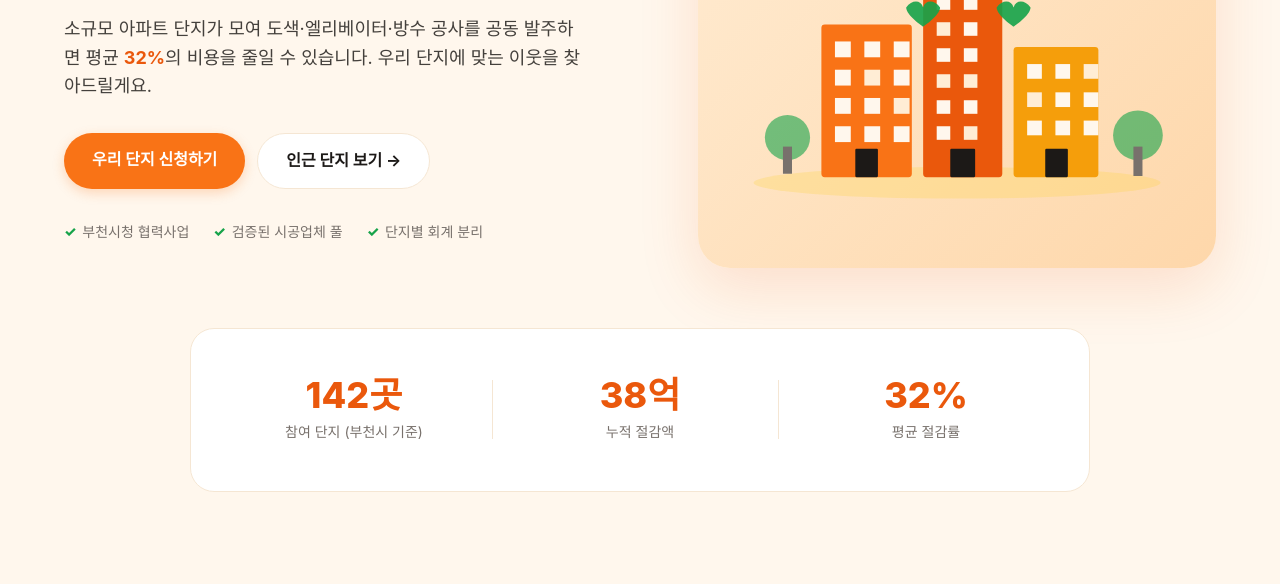
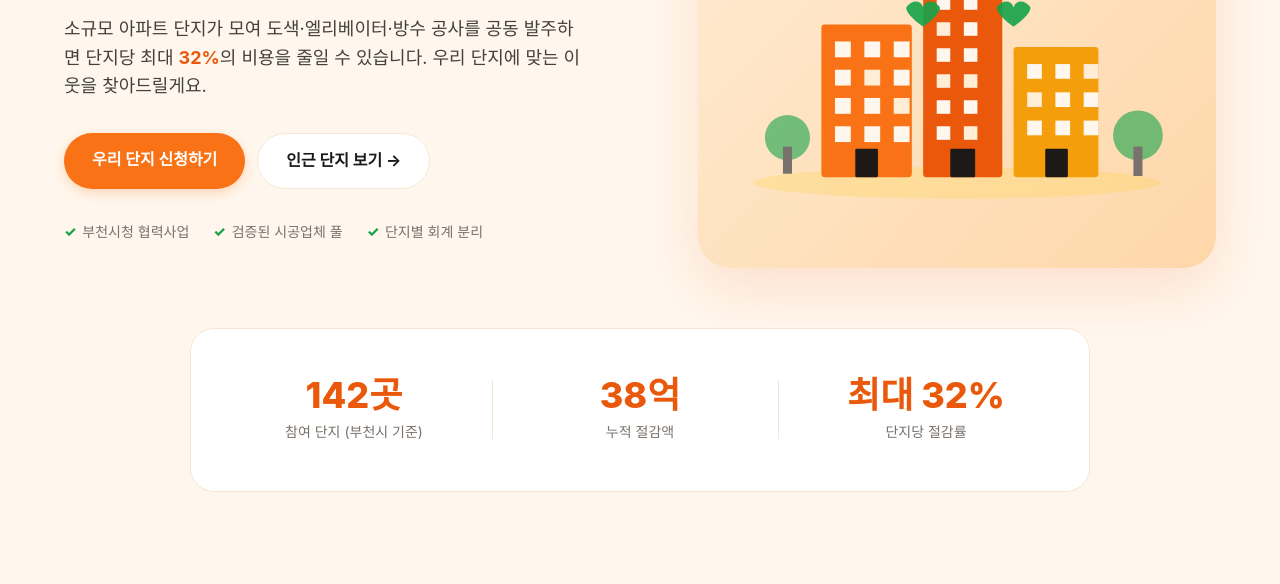
Before and after one commit to won-topiaa/urihamkkae, a plain HTML site: page index.html in a window 1280 px wide. Shown: the part 368-952 px from the top of the page. Drawn offline with Linux system fonts and the light colour scheme; a web font is replaced by a local one.

Commit message:
Fix marketing-calculator consistency: 평균 → 최대/단지당
- 랜딩 페이지 hero stats: '평균 32%' → '최대 32%'
- 랜딩 페이지 meta/hero 문구: '평균 32%' → '단지당 최대 32%'
- 사례 카드 라벨: '평균 절감률' → '단지당 절감률'
- 매칭 페이지 배너: '평균 절감률' → '최대 절감률'

계산기에서 5개 단지 모두 참여 시 32% 도달하며, 마케팅 문구와 일관성 확보

```diff
--- a/index.html
+++ b/index.html
@@ -4,7 +4,7 @@
 <meta charset="UTF-8" />
 <meta name="viewport" content="width=device-width, initial-scale=1.0" />
 <title>우리 함께해요! · 이웃 단지와 함께하는 보수공사</title>
-<meta name="description" content="소규모 아파트 단지가 함께 모여 도색·엘리베이터·방수 공사를 공동 발주하면 평균 32% 비용을 줄일 수 있습니다." />
+<meta name="description" content="소규모 아파트 단지가 함께 모여 도색·엘리베이터·방수 공사를 공동 발주하면 단지당 최대 32% 비용을 줄일 수 있습니다." />
 <link rel="preconnect" href="https://cdn.jsdelivr.net" />
 <link href="https://cdn.jsdelivr.net/gh/orioncactus/pretendard@v1.3.9/dist/web/static/pretendard.min.css" rel="stylesheet" />
 <style>
@@ -329,7 +329,7 @@
         <span class="badge"><span class="badge-dot"></span>부천시 1호 공동주택 공동발주 플랫폼</span>
         <h1>이웃 단지와 함께,<br/>보수비용은 <span class="accent">가볍게</span>.</h1>
         <p class="lead">
-          소규모 아파트 단지가 모여 도색·엘리베이터·방수 공사를 공동 발주하면 평균 <strong style="color:var(--orange-deep)">32%</strong>의 비용을 줄일 수 있습니다. 우리 단지에 맞는 이웃을 찾아드릴게요.
+          소규모 아파트 단지가 모여 도색·엘리베이터·방수 공사를 공동 발주하면 단지당 최대 <strong style="color:var(--orange-deep)">32%</strong>의 비용을 줄일 수 있습니다. 우리 단지에 맞는 이웃을 찾아드릴게요.
         </p>
         <div class="hero-cta">
           <a href="#cta" class="btn-primary">우리 단지 신청하기</a>
@@ -425,8 +425,8 @@
         <div class="stat-label">누적 절감액</div>
       </div>
       <div class="stat">
-        <div class="stat-num">32%</div>
-        <div class="stat-label">평균 절감률</div>
+        <div class="stat-num">최대 32%</div>
+        <div class="stat-label">단지당 절감률</div>
       </div>
     </div>
   </div>
@@ -547,7 +547,7 @@
       <div class="case-stats">
         <div>
           <div class="case-stat-num">33%</div>
-          <div class="case-stat-label">평균 절감률</div>
+          <div class="case-stat-label">단지당 절감률</div>
         </div>
         <div>
           <div class="case-stat-num">7,400만원</div>
```
Also changed, not shown: match.html (+1 -1 lines).
